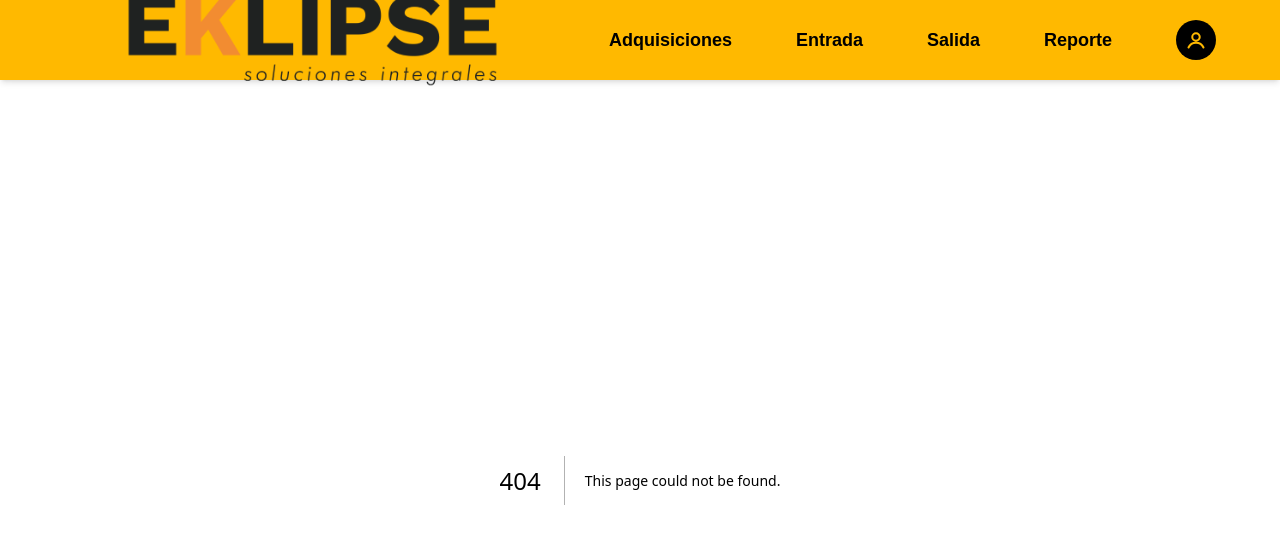
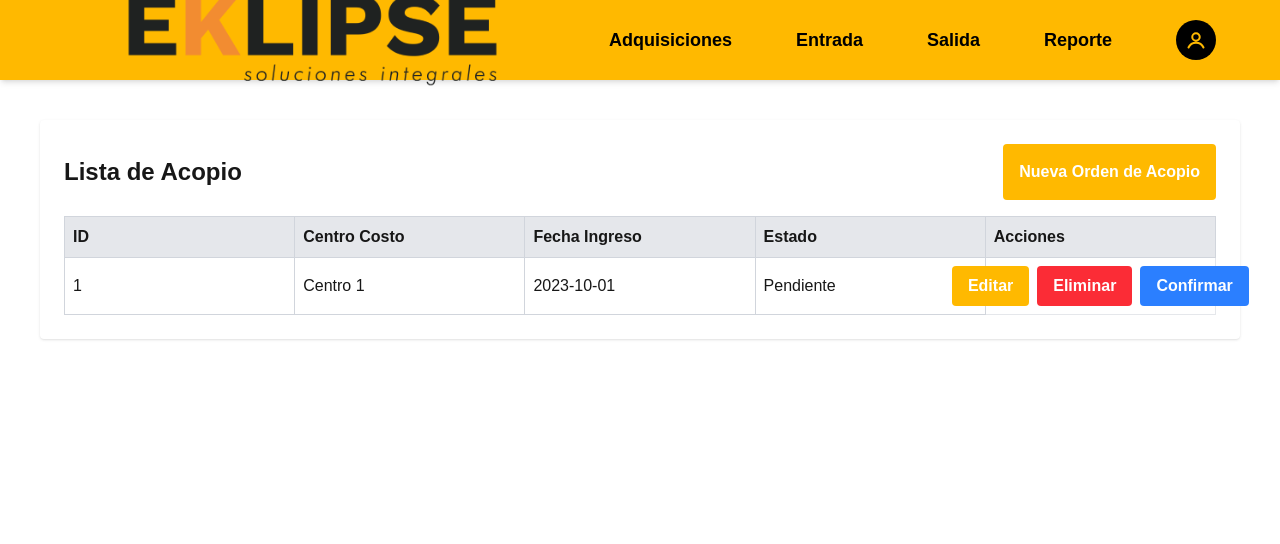
Before and after one commit to JoshirC/frontend-EKL, a Next.js app: page /adquisiciones/acopio in a window 1280 px wide. Before the commit this address had no page. Shown: the top 544 px of the page. Built offline with nearby package versions, Linux system fonts and the light colour scheme.

Commit message:
new: pantalla de listas de acopio activas y modal para uno nuevo

```diff
--- /dev/null
+++ b/src/app/adquisiciones/acopio/page.tsx
@@ -0,0 +1,71 @@
+"use client";
+import React, { useState } from "react";
+import NuevaOrdenAcopio from "@/components/adquisiciones/nuevaOrdenAcopio";
+const AcopioPage: React.FC = () => {
+  const [modalNuevaOrdenAcopio, setModalNuevaOrdenAcopio] = useState(false);
+  const abrirModalNuevaOrdenAcopio = () => {
+    setModalNuevaOrdenAcopio(!modalNuevaOrdenAcopio);
+  };
+  const cerrarModalNuevaOrdenAcopio = () => {
+    setModalNuevaOrdenAcopio(!modalNuevaOrdenAcopio);
+  };
+  return (
+    <div className="p-10">
+      <NuevaOrdenAcopio
+        isOpen={modalNuevaOrdenAcopio}
+        onClose={cerrarModalNuevaOrdenAcopio}
+      />
+
+      <div className="bg-white p-6 rounded shadow">
+        <div className="flex justify-between items-center mb-4">
+          <div className="text-2xl font-semibold">Lista de Acopio</div>
+          <button
+            className="bg-amber-400 text-white font-semibold p-4 rounded hover:bg-amber-500 transition duration-300"
+            onClick={() => {
+              abrirModalNuevaOrdenAcopio();
+            }}
+          >
+            Nueva Orden de Acopio
+          </button>
+        </div>
+        <table className="table-fixed w-full border-collapse border border-gray-200 mt-2">
+          <thead className="bg-gray-200">
+            <tr>
+              <th className="border border-gray-300 p-2 text-left">ID</th>
+              <th className="border border-gray-300 p-2 text-left">
+                Centro Costo
+              </th>
+              <th className="border border-gray-300 p-2 text-left">
+                Fecha Ingreso
+              </th>
+              <th className="border border-gray-300 p-2 text-left">Estado</th>
+              <th className="border border-gray-300 p-2 text-left">Acciones</th>
+            </tr>
+          </thead>
+          {/* Hacer un Map de las listas con estado Pendiente */}
+          <tbody>
+            <tr className="hover:bg-gray-100">
+              <td className="border border-gray-300 p-2">1</td>
+              <td className="border border-gray-300 p-2">Centro 1</td>
+              <td className="border border-gray-300 p-2">2023-10-01</td>
+              <td className="border border-gray-300 p-2">Pendiente</td>
+              <td className="p-2 flex justify-center">
+                <button className="bg-amber-400 text-white font-semibold px-4 py-2 rounded hover:bg-amber-500 transition duration-300">
+                  Editar
+                </button>
+                <button className="bg-red-500 text-white font-semibold px-4 py-2 rounded hover:bg-red-600 transition duration-300 ml-2">
+                  Eliminar
+                </button>
+                <button className="bg-blue-500 text-white font-semibold px-4 py-2 rounded hover:bg-blue-600 transition duration-300 ml-2">
+                  Confirmar
+                </button>
+              </td>
+            </tr>
+          </tbody>
+        </table>
+      </div>
+    </div>
+  );
+};
+
+export default AcopioPage;
--- /dev/null
+++ b/src/app/adquisiciones/registro/page.tsx
@@ -0,0 +1,12 @@
+import React from "react";
+
+const RegistroPage: React.FC = () => {
+  return (
+    <div>
+      <h1>Registro de Adquisiciones</h1>
+      <p>Bienvenido a la página de registro de adquisiciones.</p>
+    </div>
+  );
+};
+
+export default RegistroPage;
--- a/src/app/page.tsx
+++ b/src/app/page.tsx
@@ -1,6 +1,6 @@
 export default function Home() {
   return (
-    <div className="grid gap-8 font-[family-name:var(--font-geist-sans)]">
+    <div className="grid gap-8  bg-gray-100 font-[family-name:var(--font-geist-sans)]">
       {/* Info Home */}
       <div className="flex justify-center items-center py-12">
         <h1 className="text-2xl font-bold">Welcome to the EKLIPSE HOME!</h1>
--- /dev/null
+++ b/src/components/adquisiciones/nuevaOrdenAcopio.tsx
@@ -0,0 +1,72 @@
+"use client";
+import React, { useState, useEffect } from "react";
+
+interface ModalProps {
+  isOpen: boolean;
+  onClose: () => void;
+}
+
+const NuevaOrdenAcopio: React.FC<ModalProps> = ({ isOpen, onClose }) => {
+  const [archivo, setArchivo] = useState<File | null>(null);
+
+  useEffect(() => {
+    if (isOpen) {
+      document.body.style.overflow = "hidden";
+    } else {
+      document.body.style.overflow = "auto";
+    }
+    1;
+    return () => {
+      document.body.style.overflow = "auto";
+    };
+  }, [isOpen]);
+
+  const handleClose = () => {
+    setArchivo(null); // Limpiar el archivo seleccionado al cerrar el modal
+    onClose();
+  };
+
+  return (
+    <>
+      {isOpen && (
+        <div className="fixed inset-0 flex items-center justify-center bg-black/60 z-50">
+          <div className="bg-white opacity-100 w-full max-w-md rounded-lg shadow-lg p-8 max-h-[90vh] overflow-y-auto">
+            <h1 className="text-2xl font-bold mb-4 text-center">
+              Orden de Acopio
+            </h1>
+            <h2 className="text-sm mb-4 text-center">
+              Ingresa un archivo de Excel con los datos del consolidado.
+            </h2>
+            {/* Casilla para ingreso de archivo EXCEL */}
+            <input
+              type="file"
+              accept=".xlsx, .xls"
+              className="block w-full mt-4 text-gray-500 file:mr-4 file:py-2 file:px-4 file:rounded file:border-0 file:font-semibold file:bg-gray-400 file:text-white hover:file:bg-gray-500 file:cursor-pointer  border border-gray-300 rounded"
+              onChange={(e) => {
+                if (e.target.files && e.target.files[0]) {
+                  setArchivo(e.target.files[0]);
+                }
+              }}
+            />
+            {/* Botón para subir archivo */}
+
+            <button className="bg-amber-400 text-white font-bold py-2 px-4 rounded hover:bg-amber-500 transition duration-300 w-full mt-18">
+              Subir Archivo
+            </button>
+
+            {/* Botón para cerrar el modal */}
+
+            <button
+              onClick={handleClose}
+              className="bg-red-500 text-white font-bold py-2 px-4 rounded hover:bg-red-600 transition duration-300 w-full mt-6"
+            >
+              Cerrar
+            </button>
+          </div>
+        </div>
+      )}
+    </>
+  );
+};
+
+export default NuevaOrdenAcopio;
--- a/src/components/navbar.tsx
+++ b/src/components/navbar.tsx
@@ -81,13 +81,13 @@ const Navbar = () => {
               {openAdquisiciones && (
                 <ul className="mt-10 w-30 bg-amber-400 text-l text-black shadow-lg rounded-md sm:absolute">
                   <li className="px-4 py-2 hover:bg-amber-200">
-                    <Link href="/adquisiciones/solicitud">
+                    <Link href="/adquisiciones/acopio">
                       <div onClick={handleCloseMenu}> Ordenes de Acopio</div>
                     </Link>
                   </li>
                   <li className="px-4 py-2 hover:bg-amber-200">
-                    <Link href="/adquisiciones/solicitud/solicitud">
-                      Registros
+                    <Link href="/adquisiciones/registro">
+                      <div onClick={handleCloseMenu}>Registros</div>
                     </Link>
                   </li>
                 </ul>
```
